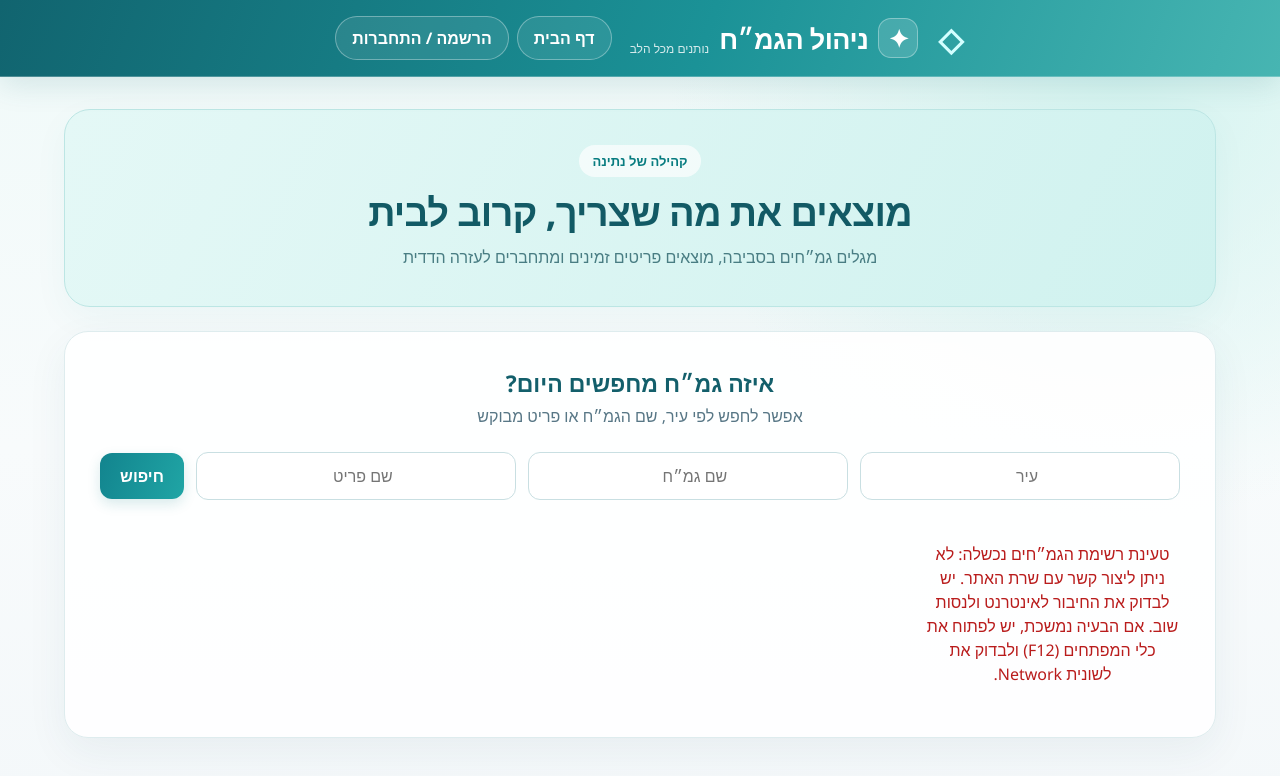
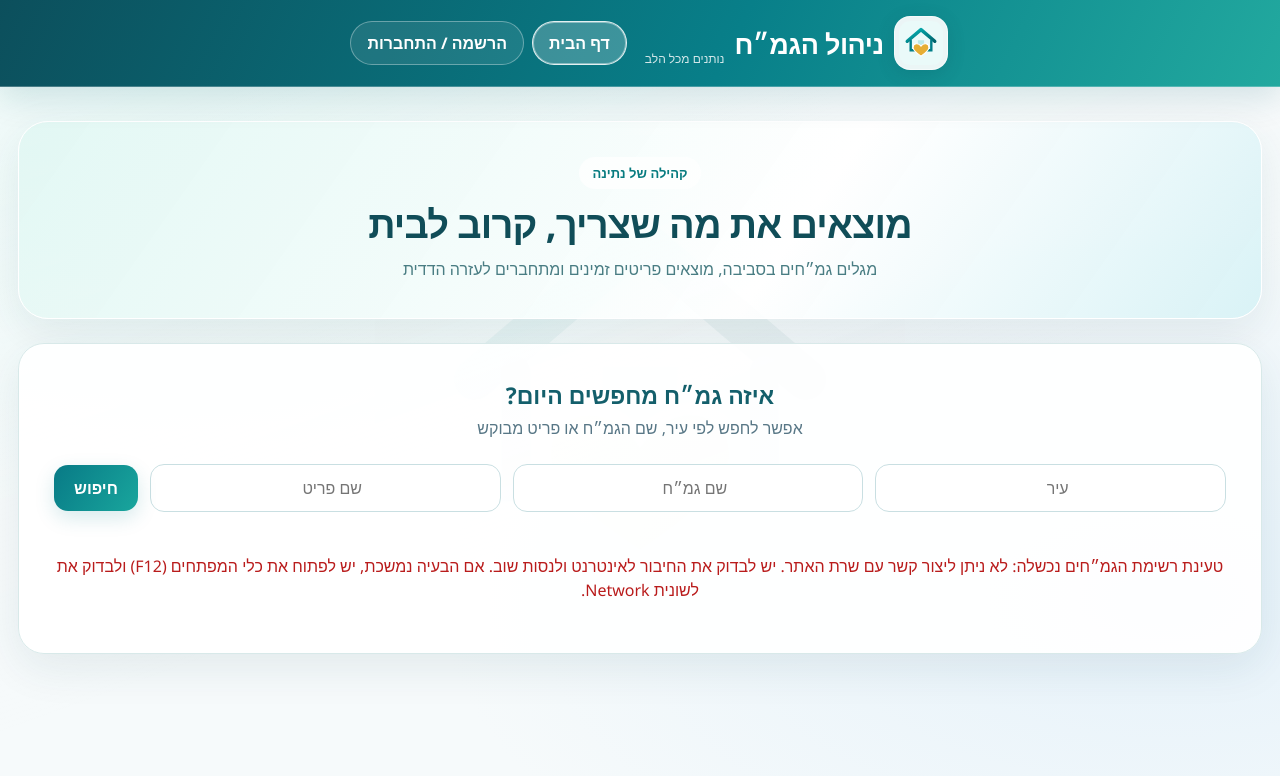
Before and after one commit to c0548520472-cpu/GmachManagement, a plain HTML site: page GmachManagement.Client/index.html in a window 1280 px wide. Drawn offline with Linux system fonts and the light colour scheme; no server answers.

Commit message:
Publish sitewide watermark and modern layout to production client (#21)
* Publish site-wide watermark and centered modern UI to production branch

* Publish site logo SVG on main

* Display logo in production header and favicon

* Improve production page navigation flow

```diff
--- a/GmachManagement.Client/app.js
+++ b/GmachManagement.Client/app.js
@@ -867,6 +867,13 @@ function showPage(page, push = true) {
     document.getElementById("adminSection").hidden = page !== "owner";
     document.getElementById("logoutBtn").hidden = !token;
     document.getElementById("profileNav").hidden = !token;
+    const activeNav={home:"homeNav",gmach:"homeNav",login:"loginNav",account:"myLoansNav",owner:"adminNav",siteAdmin:"siteAdminNav",profile:"profileNav"}[page];
+    for(const id of ["homeNav","loginNav","myLoansNav","adminNav","siteAdminNav","profileNav"]){
+        const button=document.getElementById(id);
+        if(!button)continue;
+        if(id===activeNav)button.setAttribute("aria-current","page");
+        else button.removeAttribute("aria-current");
+    }
     renderWelcomeName();
     if (token) void refreshWelcomeName();
     document.getElementById("loginNav").hidden = !!token;
@@ -886,7 +893,7 @@ function showPage(page, push = true) {
     if (page === "owner") refreshAdmin();
     if (page === "profile") loadProfile();
     if (page === "siteAdmin") loadSiteAdmin();
-    window.scrollTo({top:0,behavior:"instant"});
+    window.scrollTo({top:0,behavior:window.matchMedia("(prefers-reduced-motion: reduce)").matches?"instant":"smooth"});
 }
 function showHome() { showPage("home"); }
 
--- a/GmachManagement.Client/index.html
+++ b/GmachManagement.Client/index.html
@@ -6,12 +6,13 @@
     <meta name="viewport"
           content="width=device-width, initial-scale=1.0">
     <title>ניהול הגמ"ח</title>
+    <link rel="icon" type="image/svg+xml" href="logo.svg">
     <link rel="stylesheet" href="style.css">
 </head>
 <body>
     <header class="header">
         <div class="header-content">
-            <h1 class="brand-title"><span class="brand-mark" aria-hidden="true">✦</span> ניהול הגמ״ח <small>נותנים מכל הלב</small></h1>
+            <h1 class="brand-title"><img class="brand-logo" src="logo.svg" alt="" width="54" height="54"> ניהול הגמ״ח <small>נותנים מכל הלב</small></h1>
             <nav class="site-nav" aria-label="ניווט ראשי"><button id="homeNav" class="secondary" type="button">דף הבית</button><button id="loginNav" class="secondary" type="button">הרשמה / התחברות</button><button id="myLoansNav" class="secondary" type="button" hidden>ההשאלות שלי</button><button id="adminNav" class="secondary" type="button" hidden>ניהול גמ״ח</button><button id="siteAdminNav" class="secondary" type="button" hidden>ניהול האתר</button></nav><div id="userArea"><button id="profileNav" class="secondary" type="button" hidden>הפרטים שלי</button>
                 <span id="welcomeText"></span>
                 <button id="logoutBtn" class="secondary" hidden>
--- a/GmachManagement.Client/style.css
+++ b/GmachManagement.Client/style.css
@@ -608,3 +608,48 @@ button:hover:not(:disabled){transform:translateY(-1px)}
 @media(max-width:900px){.header-content{flex-wrap:wrap}.site-nav{order:3;width:100%}.brand-title small{display:none}}
 @media(max-width:600px){.header{padding:14px 16px}.container{padding:0 14px;margin-top:18px}.page-heading{padding:26px 20px;border-radius:20px}.auth-card{padding:22px;border-radius:20px}#userArea{gap:7px}#welcomeText:not(:empty){padding:8px 12px;font-size:13px}.site-nav button,.header #userArea button{padding:8px 12px;font-size:13px}}
 @media(prefers-reduced-motion:reduce){button,.item-card,.site-nav button{transition:none!important}button:hover,.item-card:hover{transform:none!important}}
+
+/* Design 2026: unified visual language, centered directories and subtle global watermark */
+:root{--brand-deep:#104d58;--brand:#087e88;--brand-light:#d9f4ef;--canvas:#f6fafb;--shadow-soft:0 14px 44px rgba(20,75,85,.085);--radius-lg:26px}
+html{scroll-behavior:smooth}
+body{position:relative;isolation:isolate;background:radial-gradient(ellipse at 12% 8%,#dff6f3 0,transparent 43%),radial-gradient(ellipse at 91% 75%,#e6f2fa 0,transparent 44%),var(--canvas)}
+body::before{content:"";position:fixed;inset:0;z-index:-1;pointer-events:none;background-image:url("logo.svg");background-repeat:no-repeat;background-position:center center;background-size:clamp(240px,43vw,530px);opacity:.055;filter:grayscale(.15)}
+body::after{content:"";position:fixed;inset:0;z-index:-2;pointer-events:none;background:linear-gradient(160deg,#ffffff85,transparent 58%)}
+.header{position:relative;z-index:2;background:linear-gradient(115deg,#0c4f5c,#087f89 57%,#22a99f);box-shadow:0 12px 32px #075d6924}
+.header h1.brand-title::before{content:none}
+.brand-logo{background:#ffffffea;border:1px solid #ffffff8c;box-shadow:0 4px 18px #003b4c26;border-radius:16px;padding:4px;flex-shrink:0}
+.header-content{max-width:1320px}
+.container{max-width:1280px;width:min(100% - 36px,1280px);margin:34px auto;padding:0}
+.page-heading{border-radius:30px;background:linear-gradient(125deg,#e1f7f3f0,#ffffffea 62%,#d6f1f5e6);border:1px solid #ffffff;box-shadow:var(--shadow-soft)}
+.page-heading h2{color:var(--brand-deep);font-weight:800}
+.auth-card,.item-card,.toolbar,#removedItemsDetails,.site-admin-user-row{border:1px solid #d8e9e9;background:#ffffffed;box-shadow:var(--shadow-soft);backdrop-filter:blur(7px)}
+.auth-card,.wide-card{border-radius:var(--radius-lg)}
+.item-card{border-radius:24px;min-width:0;overflow-wrap:anywhere;align-items:center;text-align:center;display:flex;flex-direction:column}
+.item-card h3,.item-card p,.item-card .muted{text-align:center}
+.item-card button{margin-top:auto}
+.item-card:hover{transform:translateY(-4px);box-shadow:0 18px 42px #14576624;border-color:#b2dfdc}
+.toolbar{border-radius:22px;justify-content:center}
+.toolbar > *, .home-filters > *{min-width:0}
+.items-grid,#adminItems,#adminLoans,#personalList,#removedAdminItems,#gmachList,.gmach-items-grid{width:100%;margin-inline:auto;justify-content:center;justify-items:stretch;align-items:stretch}
+.items-grid,#adminItems,#adminLoans,#personalList,#removedAdminItems{grid-template-columns:repeat(auto-fit,minmax(min(100%,250px),1fr))}
+#gmachList,#gmachPage .gmach-items-grid{grid-template-columns:repeat(auto-fit,minmax(min(100%,250px),1fr))}
+#gmachList > .item-card,.gmach-items-grid > .item-card{align-items:center;text-align:center}
+#gmachList > .item-card p,#gmachList > .item-card h3{text-align:center}
+#siteAdminUsers.site-admin-user-list{max-width:1000px}
+.site-admin-user-row{border-radius:19px;text-align:center}
+.site-admin-user-row > summary{justify-content:center;flex-wrap:wrap;text-align:center}
+.site-admin-user-actions{justify-content:center}
+.site-admin-bulk-toolbar{justify-content:center;border-radius:20px;background:#f5fcfae8}
+.site-admin-bulk-toolbar button{margin-inline-start:0}
+.site-admin-select-label{justify-content:center}
+button,.primary,.secondary,.tab{border-radius:14px}
+button:not(:disabled):active{transform:scale(.985)}
+.primary{background:linear-gradient(125deg,#087a86,#19a69d);box-shadow:0 7px 20px #087c8929}
+input,select,textarea{border-radius:14px}
+input:focus-visible,select:focus-visible,textarea:focus-visible,button:focus-visible{outline:3px solid #27b6b1;outline-offset:3px}
+dialog{border-radius:26px;box-shadow:0 24px 90px #103c4b48}
+.container > section:not([hidden]),.container > div:not([hidden])[id$="Page"]{animation:page-arrive .3s cubic-bezier(.2,.7,.25,1) both}
+@keyframes page-arrive{from{opacity:.35;transform:translateY(10px)}to{opacity:1;transform:translateY(0)}}
+.site-nav button[aria-current="page"]{background:#ffffff36;border-color:#ffffffdb;box-shadow:inset 0 0 0 1px #ffffff66}
+@media(max-width:700px){.container{width:calc(100% - 24px);margin:18px auto}.page-heading{border-radius:22px}.item-card{padding:20px}.site-admin-bulk-toolbar{flex-direction:column;align-items:stretch}.site-admin-bulk-toolbar button{width:100%}body::before{background-size:min(75vw,340px)}}
+@media(prefers-reduced-motion:reduce){html{scroll-behavior:auto}.container > section:not([hidden]),.container > div:not([hidden])[id$="Page"]{animation:none}button,.item-card{transition:none!important}button:hover:not(:disabled),.item-card:hover{transform:none!important}}
```
Also changed, not shown: GmachManagement.Client/logo.svg (added).
